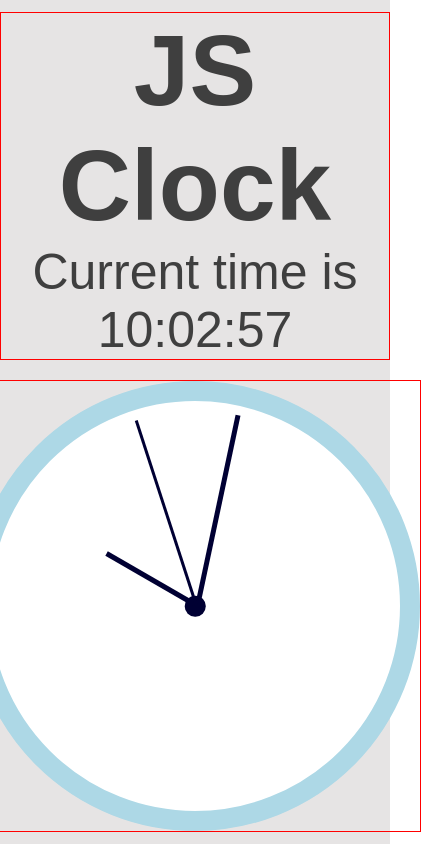
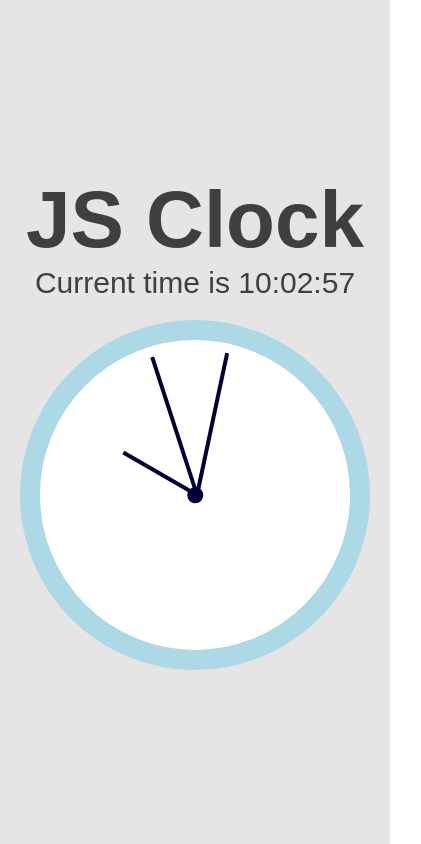
Before and after one commit to ayarmkt/JS-clock, a plain HTML site: page index.html in a window 390 px wide. Shown: the whole page, 421 px wide, since content can reach past the window. Drawn offline with Linux system fonts and the light colour scheme.

Commit message:
updated media query

```diff
--- a/style.css
+++ b/style.css
@@ -24,10 +24,11 @@ main {
 /* TEXT AREA */
 
 .text {
-  border: 1px red solid;
+  /* border: 1px red solid; */
   text-align: center;
   margin-bottom: 20px;
 }
+
 .text h2 {
   font-size: 100px;
 }
@@ -36,9 +37,9 @@ main {
   font-size: 50px;
 }
 
-/* CLOCk AREA */
+/* CLOCK AREA */
 .clock {
-  border: 1px red solid;
+  /* border: 1px red solid; */
 }
 
 .clock-face {
@@ -90,3 +91,41 @@ main {
   transform: translateY(-50%);
   width: 3px;
 }
+
+@media only screen and (max-width: 730px) {
+  .text h2 {
+    font-size: 80px;
+  }
+
+  .text p {
+    font-size: 30px;
+  }
+
+  .clock-face {
+    height: 350px;
+    width: 350px;
+  }
+
+  .hands {
+    width: 4px;
+    background-color: var(--darkblue);
+    position: absolute;
+    left: 50%;
+    transform: translateX(-50%);
+    /* transform: rotate(-90deg); */
+    transform-origin: 50% 100%;
+  }
+
+  .hour-hand {
+    height: calc(350px / 2 - 20px - 70px);
+    top: 70px;
+  }
+
+  .min-hand {
+    height: calc(350px / 2 - 20px - 10px);
+  }
+
+  .sec-hand {
+    height: calc(350px / 2 - 20px - 10px);
+  }
+}
```
